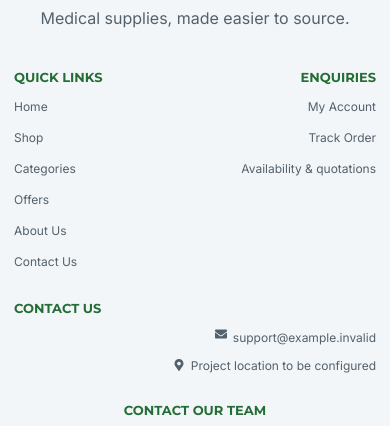
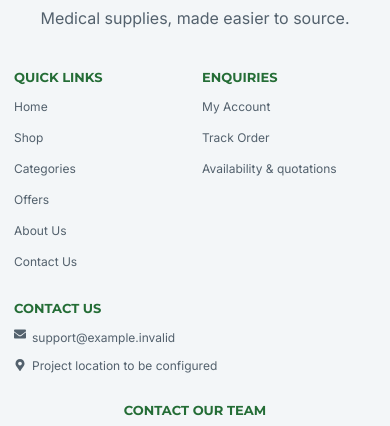
Before and after one commit to life-line-mid/life-mid-frontend-, a React (Vite) app: page / in a window 390 px wide. Shown: the part 1508-1934 px from the top of the page. Built offline with nearby package versions, Linux system fonts and the light colour scheme; no server answers; a web font is replaced by a local one.

Commit message:
Update Footer.css

```diff
--- a/src/Footer.css
+++ b/src/Footer.css
@@ -447,6 +447,24 @@
         gap: 6px;
     }
 
+    /* Keep mobile columns on one readable vertical axis. */
+    .footer-column:nth-child(3) {
+        text-align: left;
+    }
+
+    .footer-column:nth-child(3) ul li {
+        justify-content: flex-start;
+    }
+
+    .footer-column:nth-child(4) {
+        grid-column: 1 / -1;
+        text-align: left;
+    }
+
+    .footer-column:nth-child(4) .contact li {
+        justify-content: flex-start;
+    }
+
     .footer-column.payment {
         padding-top: 2px;
     }
```
